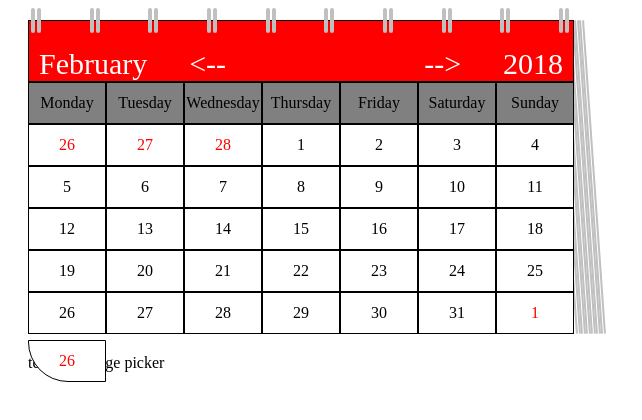
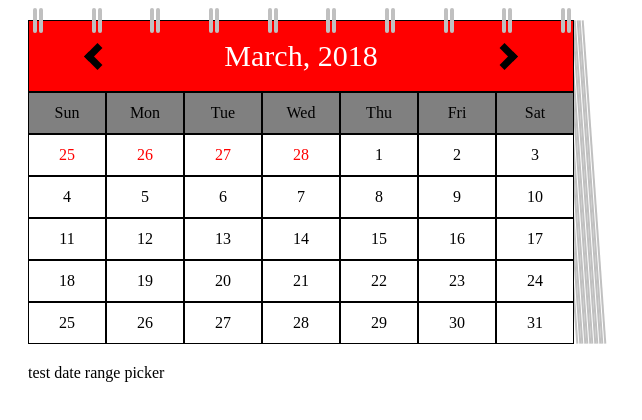
Before and after one commit to yardenShacham/react-component, a React app: page / in a window 1280 px wide. Shown: the top 420 px of the page, without its empty margins (0-642 px from the left). Built offline with nearby package versions, Linux system fonts and the light colour scheme.

Commit message:
date picker

```diff
--- a/src/components/date-picker/calendar-month/calendar-month.jsx
+++ b/src/components/date-picker/calendar-month/calendar-month.jsx
@@ -6,14 +6,13 @@ const Day = (props) => {
     return (
         <div className={`day ${isCurrentMonth ? 'currentMonth' : ''} `}>
             {number}
-            {isLastStartWeek ? <div className=" day next-month-flipper">{number}</div> : null}
         </div>
     );
 };
 
 const Week = (props) => {
     const {days} = props;
-    return (<div className="week">{days.map(d => <Day dayInfo={d}/>)}</div>);
+    return (<div className="week">{days.map((d, i) => <Day key={i} dayInfo={d}/>)}</div>);
 };
 
 const DaysOfWeek = (props) => (
@@ -25,7 +24,7 @@ const DaysOfWeek = (props) => (
 const CalendarPin = () => (
     <div className="pins">
         {generateArray(10, i =>
-            <div className="pin">
+            <div key={i} className="pin">
                 <div></div>
                 <div></div>
             </div>)
@@ -37,22 +36,23 @@ const CalendarNavigator = (props) => {
     const {currentDate, nextMonth, previousMonth} = props;
     return (
         <div className="navigator-container">
-            <div className="month">{currentDate.month}</div>
-            <div className="navigator">
-                <div className="left-arrow" onClick={previousMonth}>{'<--'}</div>
-                <div className="right-arrow" onClick={nextMonth}>{'-->'}</div>
+            <div className="move-month" onClick={previousMonth}>
+                <i className="arrow left"></i>
             </div>
-            <div className="year">{currentDate.year}</div>
+            <div className="current-date">{currentDate}</div>
+            <div className="move-month" onClick={nextMonth}>
+                <i className="arrow right"></i>
+            </div>
             <CalendarPin/>
         </div>
     );
 };
 
 const CalendarTitle = (props) => {
-    const {daysOfWeek, currentDate} = props;
+    const {daysOfWeek} = props;
     return (
         <div className="calendar-title">
-            <CalendarNavigator currentDate={currentDate}/>
+            <CalendarNavigator {...props}/>
             <DaysOfWeek daysOfWeek={daysOfWeek}/>
         </div>
     );
@@ -62,10 +62,10 @@ const CalendarContent = (props) => props.weeks.map((week, i) => <Week key={i} da
 export class CalendarMonth extends React.Component {
 
     render() {
-        const {weeks, currentDate, daysOfWeek} = this.props;
+        const {weeks} = this.props;
         return (
             <div className="calendar-month">
-                <CalendarTitle daysOfWeek={daysOfWeek} currentDate={currentDate}/>
+                <CalendarTitle {...this.props}/>
                 <CalendarContent weeks={weeks}/>
             </div>);
     }
--- a/src/components/date-picker/calendar-month/calendar-month.scss
+++ b/src/components/date-picker/calendar-month/calendar-month.scss
@@ -27,15 +27,12 @@
       color: white;
       font-size: 30px;
       display: flex;
-      justify-content: space-between;
-      align-items: flex-end;
+      justify-content: space-around;
+      align-items: center;
       border: 1px solid black;
-      height: 60px;
-      .month {
-        margin-left: 10px;
-      }
-      .year {
-        margin-right: 10px;
+      height: 70px;
+      .move-month {
+        cursor: pointer;
       }
       .navigator {
         width: 50%;
@@ -69,7 +66,7 @@
       color: black;
       background: gray;
     }
-    &.next-month-flipper{
+    &.next-month-flipper {
       position: absolute;
       top: 42.5%;
       left: 28px;
@@ -77,3 +74,20 @@
     }
   }
 }
+
+i {
+  border: solid black;
+  border-width: 0 7px 7px 0;
+  display: inline-block;
+  padding: 6px;
+}
+
+.right {
+  transform: rotate(-45deg);
+  -webkit-transform: rotate(-45deg);
+}
+
+.left {
+  transform: rotate(135deg);
+  -webkit-transform: rotate(135deg);
+}
--- a/src/components/date-picker/date-picker.component.jsx
+++ b/src/components/date-picker/date-picker.component.jsx
@@ -1,7 +1,7 @@
 import React from "react";
 import {dateService} from '../../services/dateService';
 import {CalendarMonth} from './calendar-month';
-import {formats} from '../../utils/dateUtils';
+import {dateTypes, formats} from '../../utils/dateUtils';
 
 const CalendarPages = () => (
     <div className="calendar-pages">
@@ -18,37 +18,72 @@ const CalendarPages = () => (
         <div className="page"></div>
         <div className="page"></div>
     </div>
-)
+);
 
 export class DatePicker extends React.Component {
 
     constructor(props) {
         super(props);
         this.dateService = new dateService();
+        this.nextMonth = this.nextMonth.bind(this);
+        this.previousMonth = this.previousMonth.bind(this);
+        this.state = {
+            weeks: [],
+            currentDate: null
+        }
     }
 
     getProps() {
-        const {isFullDayFormat, titleDateMonthFormat, titleDateYearFormat} = this.props;
+        const {isFullDayFormat, titleDateFormat} = this.props;
         return {
-            isFullDayFormat: isFullDayFormat || formats.fullDay,
-            titleDateMonthFormat: titleDateMonthFormat || formats.shurtMonth,
-            titleDateYearFormat: titleDateYearFormat || formats.shurtYear
+            isFullDayFormat: isFullDayFormat === undefined || isFullDayFormat === null ? true : false,
+            titleDateFormat: titleDateFormat || formats.veryShurt
         };
     }
 
+    nextMonth() {
+        const {currentDate} = this.state;
+        const nextMonth = currentDate.month(currentDate.month() + 1).clone();
+        const weeks = this.dateService.getCalendar(nextMonth);
+        this.setState({
+            weeks,
+            currentDate: nextMonth
+        });
+    }
+
+    previousMonth() {
+        const {currentDate} = this.state;
+        const previousMonth = currentDate.month(currentDate.month() - 1).clone();
+        const weeks = this.dateService.getCalendar(previousMonth);
+        this.setState({
+            weeks,
+            currentDate: previousMonth
+        });
+    }
+
+    componentWillMount() {
+        const {isFullDayFormat} = this.getProps();
+        this.daysOfWeekOptions = this.dateService.getDaysOfWeek(isFullDayFormat)
+        const now = this.dateService.getCurrentDate();
+        const weeks = this.dateService.getCalendar(now);
+        this.setState({
+            weeks,
+            currentDate: now
+        });
+    }
+
     render() {
-        const {isFullDayFormat, titleDateMonthFormat, titleDateYearFormat} = this.getProps();
-        const now = this.dateService.getCurrentDate();
-        const daysOfWeek = this.dateService.getDaysOfWeek(isFullDayFormat)
-        const {currentDate, calendar} = this.dateService.getCalendar(now);
+        const {titleDateFormat} = this.getProps();
+
+        const {weeks, currentDate} = this.state;
+
         return (
             <div className="date-picker">
-                <CalendarMonth weeks={calendar}
-                               daysOfWeek={daysOfWeek}
-                               currentDate={{
-                                   month: currentDate.format(titleDateMonthFormat),
-                                   year: currentDate.format(titleDateYearFormat)
-                               }}/>
+                <CalendarMonth weeks={weeks}
+                               daysOfWeek={this.daysOfWeekOptions}
+                               nextMonth={this.nextMonth}
+                               previousMonth={this.previousMonth}
+                               currentDate={currentDate.format(titleDateFormat)}/>
                 <CalendarPages/>
             </div>);
     }
--- a/src/services/dateService.js
+++ b/src/services/dateService.js
@@ -6,11 +6,7 @@ export class dateService {
 
     getCalendar(startMonth) {
         let currentDate = removeTime(startMonth.clone().date(1));
-        const calendar = this.buildMonth(currentDate, startMonth.clone());
-        return {
-            currentDate,
-            calendar
-        };
+        return this.buildMonth(currentDate, startMonth.clone());
     }
 
     buildMonth(startMonth, currentMonth) {
@@ -25,7 +21,7 @@ export class dateService {
             done = count++ > 2 && monthIndex !== date.month();
             monthIndex = date.month();
         }
-        weeks[weeks.length-1][0].isLastStartWeek = true;
+        weeks[weeks.length - 1][0].isLastStartWeek = true;
         return weeks;
     }
 
--- a/src/utils/arrayUtils.js
+++ b/src/utils/arrayUtils.js
@@ -1,8 +1,8 @@
-export const generateArray = (length, getCellContent) => {
+export const generateArray = (length, getCellContent, startFromOne) => {
     let arr = [];
     if (length) {
         for (let i = 1; i <= length; i++) {
-            arr.push(getCellContent ? getCellContent(i) : undefined);
+            arr.push(getCellContent ? getCellContent(startFromOne ? i : (i - 1)) : undefined);
         }
     }
     return arr;
--- a/src/utils/dateUtils.js
+++ b/src/utils/dateUtils.js
@@ -9,7 +9,8 @@ export const formats = {
 export const dateTypes = {
     day: "day",
     addDay: "d",
-    addWeek: "w"
+    addWeek: "w",
+    addMonth: 'm'
 };
 
 export const removeTime = (date) => date.day(0).hour(0).minute(0).second(0).millisecond(0);
```
